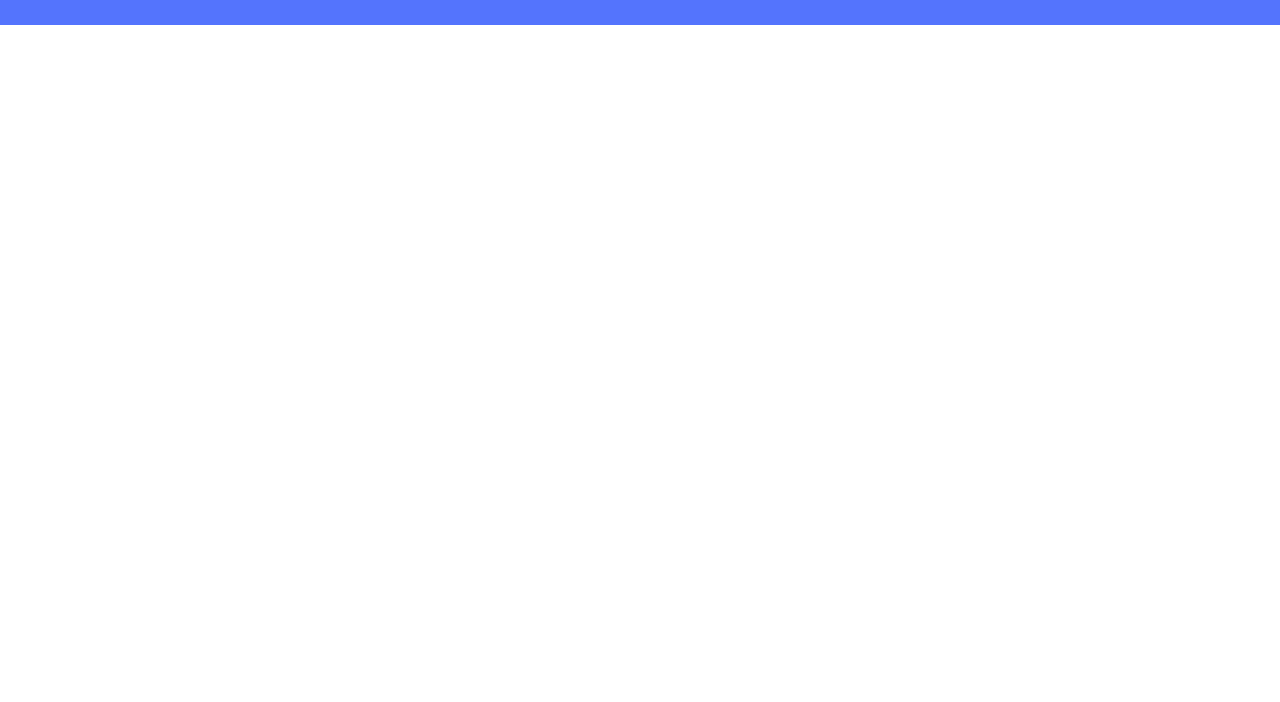
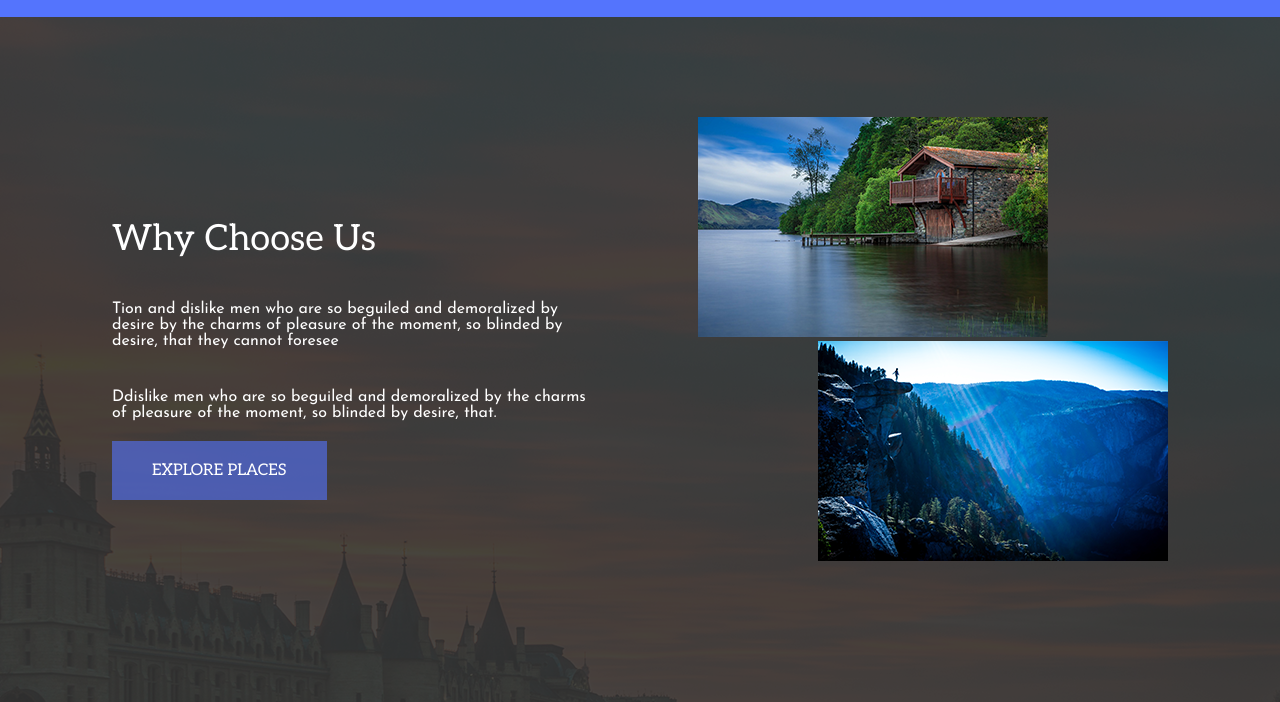
Before and after one commit to maxym-os/ba_exam1, a plain HTML site: page index.html in a window 1280 px wide. Shown: the part 803-1505 px from the top of the page. Before the commit the page ends 828 px from the top, so only its background shows below. Drawn offline with Linux system fonts and the light colour scheme; grey boxes are pictures that could not be loaded.

Commit message:
Section "Why Choose Us" added

```diff
--- a/css/style.css
+++ b/css/style.css
@@ -4,6 +4,7 @@ body {
     font-family: 'Josefin Sans', sans-serif;
     width: 100%;
     color: #fff;
+    font-weight: 400;
 }
 
 header {
@@ -100,3 +101,35 @@ nav {
 nav a {
     padding: 20px;
 }
+
+#why_choose_us {
+    height: 685px;
+    background: url(../img/bg-why_choose_us.png);
+    background-position: 50%;
+    display: flex;
+    justify-content: space-evenly;
+}
+
+#why_choose_us :first-child {
+    margin-top: 100px;
+}
+
+#why_choose_us h3 {
+    font-family: 'Aleo', serif;
+    font-size: 36px;
+    font-weight: 400;
+}
+
+#why_choose_us p {
+    margin: 40px 0;
+}
+
+#why_choose_us a {
+    font-family: 'Aleo', serif;
+    background-color: rgba(84, 116, 253, 0.6);
+    padding: 20px 40px;
+}
+
+#png_why_choose_us_2 {
+    margin-left: 120px;
+}
--- a/index.html
+++ b/index.html
@@ -15,15 +15,15 @@
             <h1>BAHROMAON</h1>
             <h2>Safe Travel Anywhere</h2>
             <form action="https://www.google.com.ua/search">
-                <input id="search" name="q" required placeholder="Search Your Travel Destination">
+                <input id="search" name="q" required placeholder="Search Your Travel Destination" />
                 <button id="button_search">
                     <span>SEARCH</span>
-                    <img src="img/search.png" alt="Search">
+                    <img src="img/search.png" alt="Search" />
                 </button>
             </form>
             <a id="scroll_down" href="#">
                 <span>Scroll Down</span> <br>
-                <img src="img/scroll_down.png">
+                <img src="img/scroll_down.png" />
             </a>
         </div>
         <div id="nav">
@@ -36,7 +36,25 @@
             </nav>
         </div>
     </header>
-    <section></section>
+    <section id="why_choose_us">
+        <div>
+            <h3>Why Choose Us</h3>
+            <p>
+                Tion and dislike men who are so beguiled and demoralized by <br />
+                desire by the charms of pleasure of the moment, so blinded by <br />
+                desire, that they cannot foresee
+            </p>
+            <p>
+                Ddislike men who are so beguiled and demoralized by the charms <br />
+                of pleasure of the moment, so blinded by desire, that.
+            </p>
+            <a href="#">EXPLORE PLACES</a>
+        </div>
+        <div>
+            <img src="img/why_choose_us_1.png" /> <br />
+            <img id="png_why_choose_us_2" src="img/why_choose_us_2.png" />
+        </div>
+    </section>
     <section></section>
     <section></section>
     <section></section>
```
Also changed, not shown: img/bg-why_choose_us.png (added), img/why_choose_us_1.png (added), img/why_choose_us_2.png (added).
